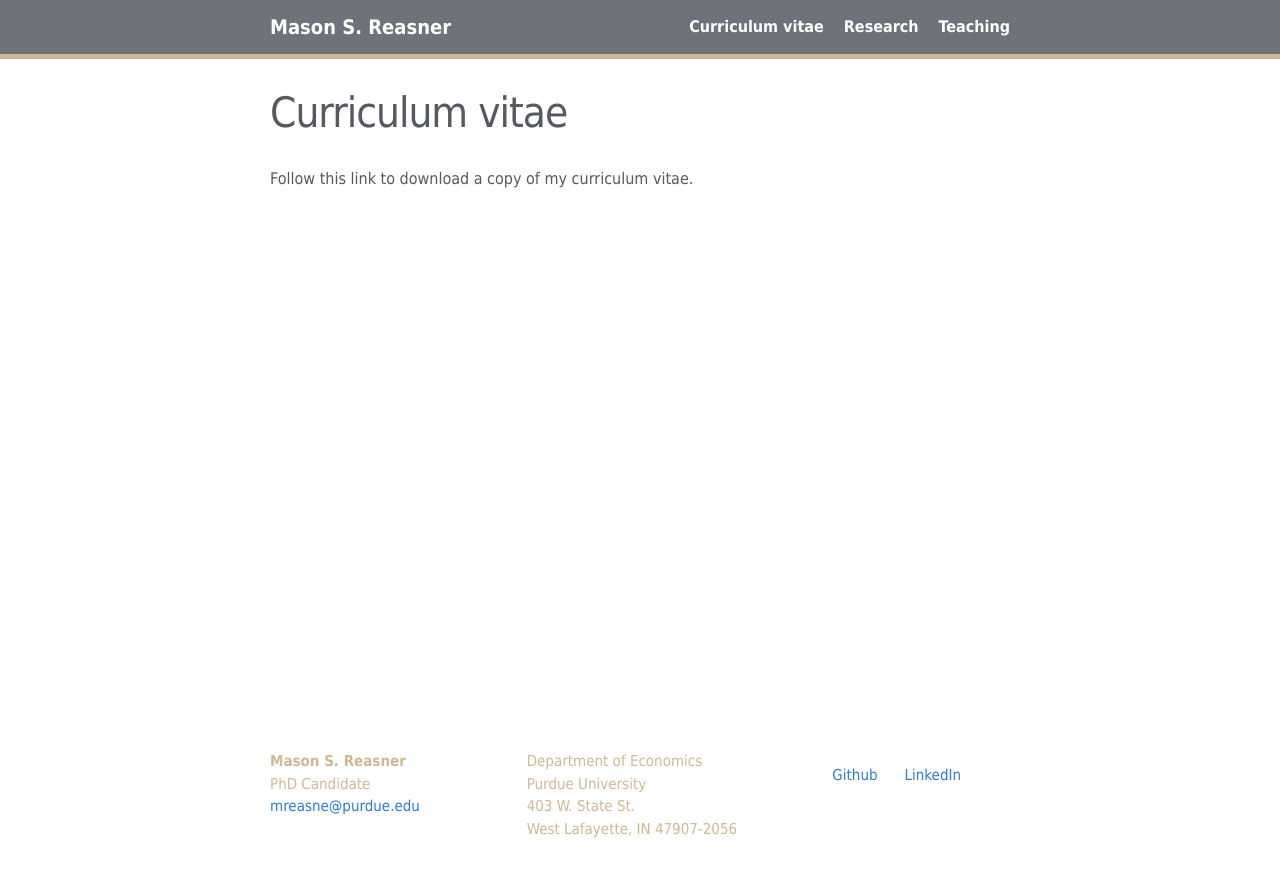
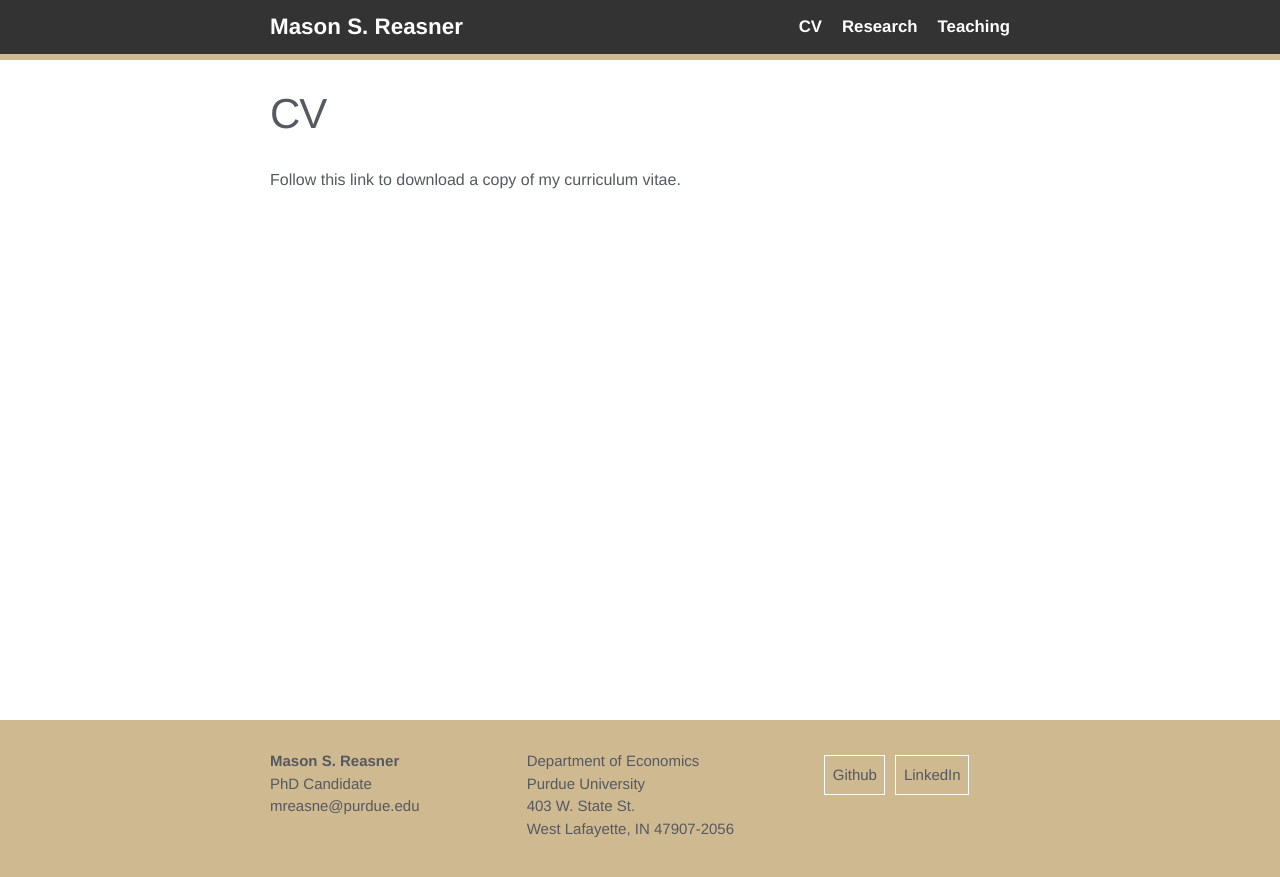
Before and after one commit to reasner/reasner.github.io, a Jekyll site: the page built from cv.md, in a window 1280 px wide. Shown: the top 877 px of the page. Built offline with Jekyll 4.4.1, drawn with Linux system fonts in a browser that asks for light colours.

Commit message:
even prettier

```diff
--- a/_sass/_base.scss
+++ b/_sass/_base.scss
@@ -112,15 +112,15 @@ h1, h2, h3, h4, h5, h6 {
  * Links
  */
 a {
-  color: $link-base-color;
+  color: $steel;
   text-decoration: none;
 
   &:visited {
-    color: $link-visited-color;
+    color: $steel;
   }
 
   &:hover {
-    color: $link-hover-color;
+    color: $steel;
     text-decoration: underline;
   }
 
--- a/_sass/_layout.scss
+++ b/_sass/_layout.scss
@@ -2,18 +2,18 @@
  * Site header
  */
 .site-header {
-  border-top: 0px solid $border-color-03;
-  border-bottom: 5px solid $boilermaker-gold;
-  min-height: $spacing-unit * 1.5;
+  border-top: 0px solid $white;
+  border-bottom: 6px solid $boilermaker-gold;
+  min-height: $spacing-unit * 1.8;
   line-height: $base-line-height * $base-font-size * 2.25;
-  background: $cool-gray;
+  background: $dark-gray;
 
   // Positioning context for the mobile navigation icon
   position: relative;
 }
 
 .site-title {
-  @include relative-font-size(1.25);
+  @include relative-font-size(1.4);
   font-weight: bold;
   letter-spacing: 0px;
   margin-bottom: 0;
@@ -25,7 +25,7 @@
 
   &,
   &:visited {
-    color: $site-title-color;
+    color: $white;
   }
 }
 
@@ -33,7 +33,7 @@
   position: absolute;
   top: 9px;
   right: $spacing-unit / 2;
-  background-color: $cool-gray;
+  background-color: $steel;
   border: 1px solid $white;
   border-radius: 5px;
   text-align: right;
@@ -75,7 +75,7 @@
   }
 
   .page-link {
-    @include relative-font-size(1);
+    @include relative-font-size(1.05);
     line-height: $base-line-height;
     display: block;
     padding: 5px 10px;
@@ -125,6 +125,7 @@
 .site-footer {
   border-top: 1px solid $border-color-01;
   padding: $spacing-unit 0;
+  background-color: $boilermaker-gold;
 }
 
 .footer-heading {
@@ -145,7 +146,7 @@
 .footer-col-wrapper,
 .social-links {
   @include relative-font-size(0.9375);
-  color: $brand-color;
+  color: $steel;
 }
 
 .footer-col {
--- a/_sass/classic.scss
+++ b/_sass/classic.scss
@@ -4,9 +4,13 @@ $brand-color:           #CFB991 !default;
 $brand-color-light:     lighten($brand-color, 40%) !default;
 $brand-color-dark:      darken($brand-color, 25%) !default;
 $cool-gray:		#6F727B !default;
+$steel:			#555960 !default;
+$rush:			#DAAA00 !default;
+$field:			#DDB945 !default;
 $boilermaker-gold:	#CFB991 !default;
 $black:			#000000 !default;
 $white:			#FFFFFF !default;
+$dark-gray:		#333333 !default;
 
 $site-title-color:      $white !default;
 
--- a/_sass/initialize.scss
+++ b/_sass/initialize.scss
@@ -2,7 +2,7 @@
 
 // Define defaults for each variable.
 
-$base-font-family: Futura, Tahoma, Verdana, Arial, Helvetica, sans-serif !default;
+$base-font-family: Helvetica, Futura, Tahoma, Verdana, Arial, Helvetica, sans-serif !default;
 $code-font-family: "Menlo", "Ubuntu Mono", "Courier New", monospace;
 $base-font-size:   16px !default;
 $base-font-weight: 400 !default;
--- a/cv.md
+++ b/cv.md
@@ -1,6 +1,6 @@
 ---
 layout: page
-title: Curriculum vitae
+title: CV
 menu: main
 permalink: /cv/
 ---
```
